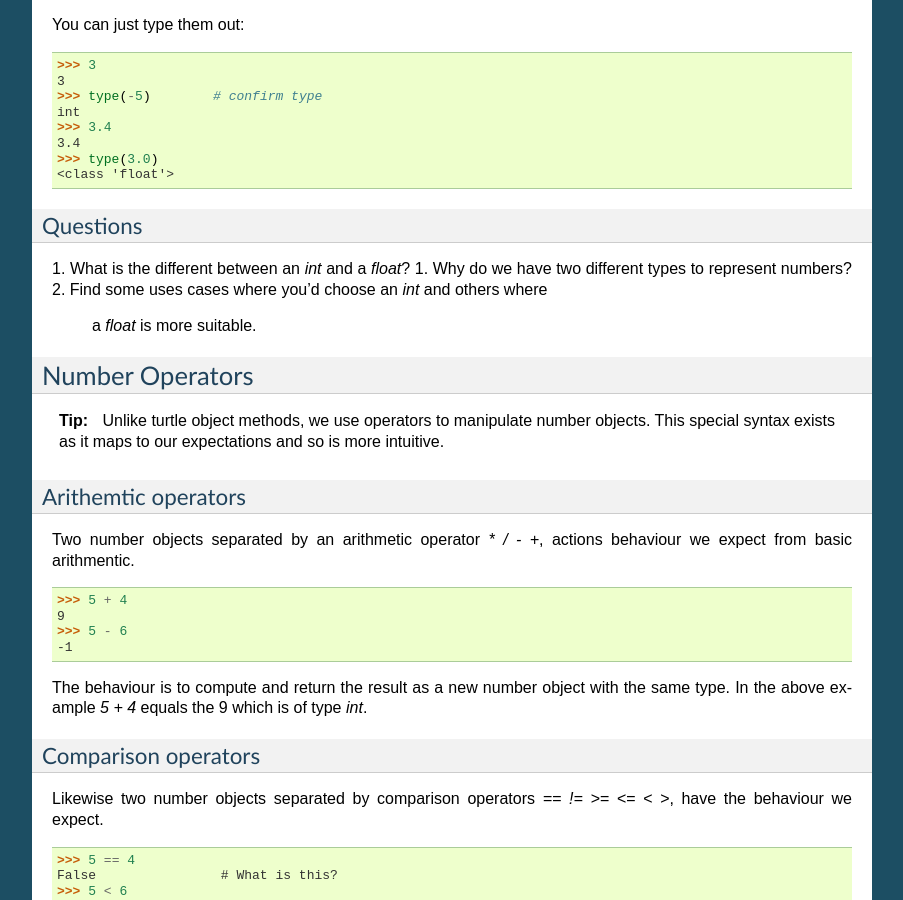
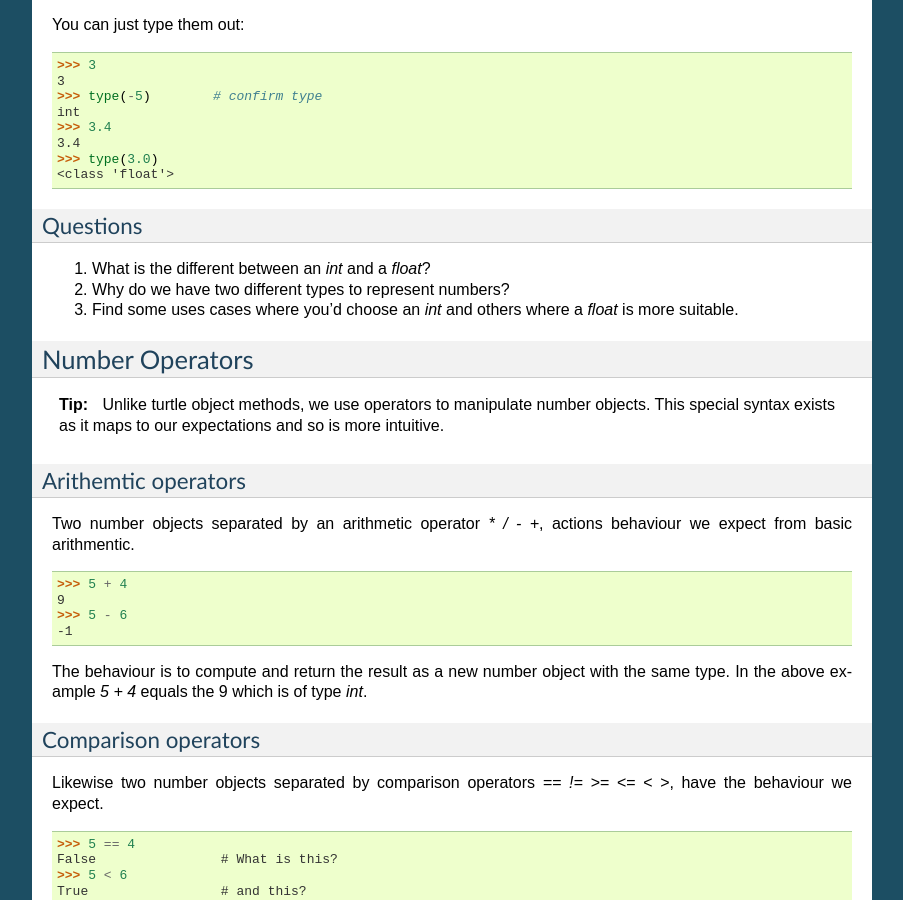
Before and after one commit to gu-lseg/intro-to-programming, a Sphinx documentation site: the page built from source/numbers.rst, in a window 1280 px wide and 900 px high, scrolled down 488 px. Shown: the whole window, without its empty margins (198-1101 px from the left). Built offline with Sphinx 7.4.7, drawn with Linux system fonts in a browser that asks for light colours; pages that are not in the unit, such as notebooks, are missing from menus.

Commit message:
fixing numbers for questions

```diff
--- a/source/numbers.rst
+++ b/source/numbers.rst
@@ -43,8 +43,8 @@ Questions
 ---------
 
 1. What is the different between an `int` and a `float`?
-1. Why do we have two different types to represent numbers?
-2. Find some uses cases where you'd choose an `int` and others where
+2. Why do we have two different types to represent numbers?
+3. Find some uses cases where you'd choose an `int` and others where
    a `float` is more suitable.
 
 Number Operators
```
